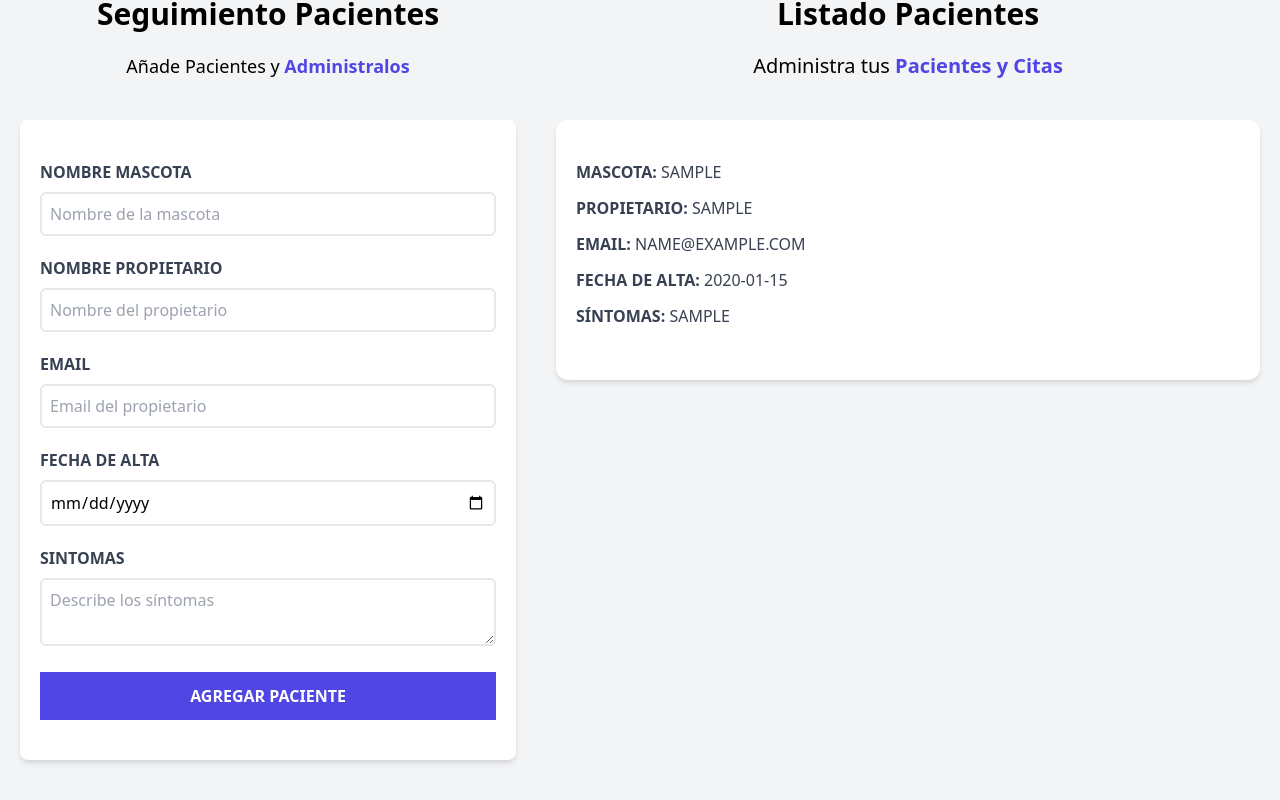
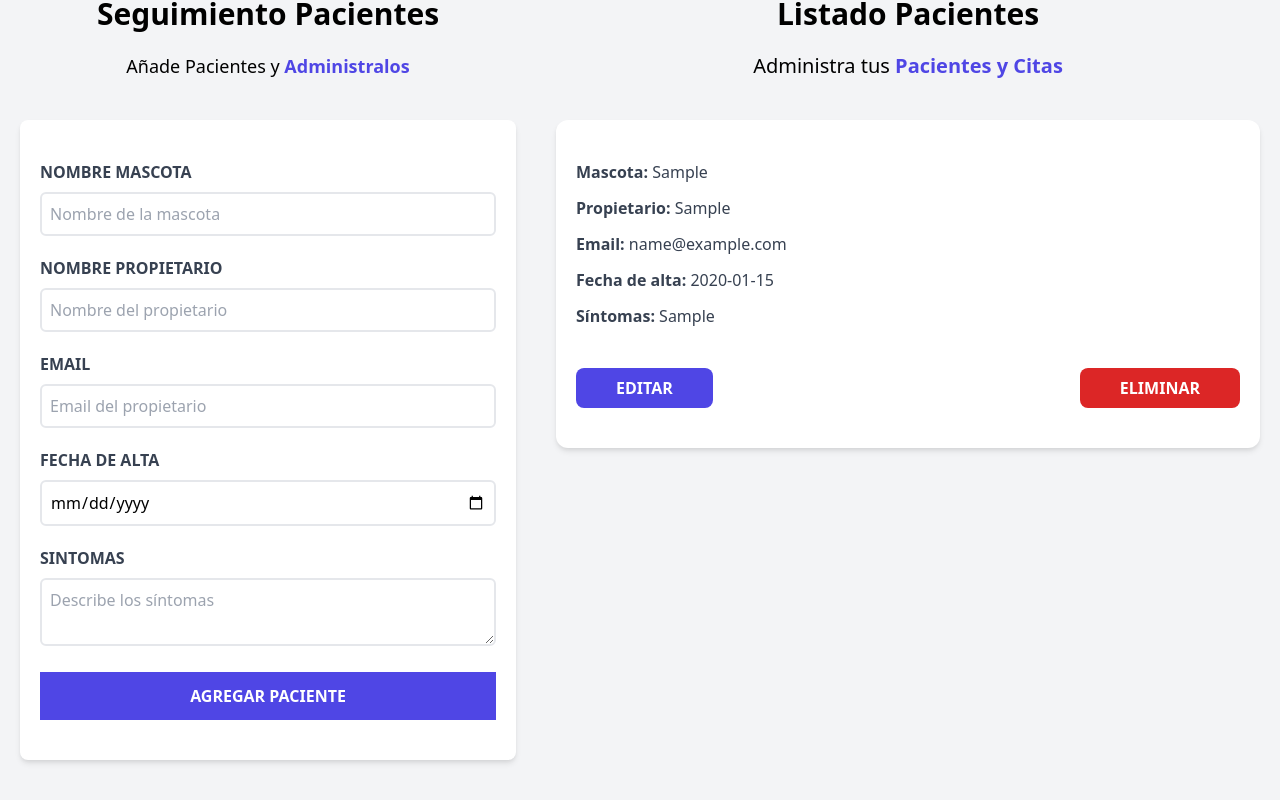
Before and after one commit to y3nar0/citas-veterinaria, a React (Vite) app: page / in a window 1280 px wide. Both pictures are taken after typing "Sample", "Sample", "name@example.com", "2020-01-15", "Sample" into the empty fields and a click on the input "Agregar paciente". Shown: the part 140-940 px from the top of the page. Built offline with nearby package versions, Linux system fonts and the light colour scheme.

Commit message:
boton editar y eliminar, evento en boton eliminar

```diff
--- a/src/App.jsx
+++ b/src/App.jsx
@@ -6,6 +6,7 @@
 function App() {
 
   const [pacientes, setPacientes] = useState([])
+  const [paciente, setPaciente] = useState({})
 
   return (
     <div className="container mx-auto mt-10">
@@ -18,6 +19,7 @@
         />
         <ListadoPacientes
           pacientes={pacientes}
+          setPaciente={setPaciente}
         />
       </div>
     </div>
--- a/src/components/ListadoPacientes.jsx
+++ b/src/components/ListadoPacientes.jsx
@@ -1,8 +1,10 @@
 import Paciente from "./Paciente"
 
-const ListadoPacientes = ({ pacientes }) => {
+const ListadoPacientes = ({ pacientes, setPaciente }) => {
   return (
       <div className="md:w-1/2 lg:w-3/5 md:h-screen overflow-y-scroll">
+        { pacientes && pacientes.length ? (
+          <>
             <h2 className="font-black text-3xl text-center">Listado Pacientes</h2>
             <p className="text-xl mt-5 mb-10 text-center">
               Administra tus {''}
@@ -16,10 +18,22 @@
                 <Paciente
                   key={paciente.id}
                   paciente={paciente}
+                  setPaciente={setPaciente}
                 />
               ))
             }
-
+          </>
+        ) : (
+          <>
+              <h2 className="font-black text-3xl text-center">No hay pacientes</h2>
+              <p className="text-xl mt-5 mb-10 text-center">
+                Comienza agregando pacientes{''}
+                <span className="text-indigo-600 font-bold">
+                  y apareceran aquí
+                </span>
+              </p>
+          </>
+        )}
       </div>
   )
 }
--- a/src/components/Paciente.jsx
+++ b/src/components/Paciente.jsx
@@ -1,38 +1,54 @@
-const Paciente = ({ paciente }) => {
+const Paciente = ({ paciente, setPaciente }) => {
     const {mascota, propietario, email, fecha, sintomas} = paciente
 
   return (
     <div className="mx-5 my-10 bg-white shadow-md px-5 py-10 rounded-xl">
-        <p className="font-bold mb-3 text-gray-700 uppercase">
+        <p className="font-bold mb-3 text-gray-700">
             Mascota: {''}
             <span className="font-normal">
                 {mascota}
             </span>
         </p>
-        <p className="font-bold mb-3 text-gray-700 uppercase">
+        <p className="font-bold mb-3 text-gray-700">
             Propietario: {''}
             <span className="font-normal">
                 {propietario}
             </span>
         </p>
-        <p className="font-bold mb-3 text-gray-700 uppercase">
+        <p className="font-bold mb-3 text-gray-700">
             Email: {''}
             <span className="font-normal">
                 {email}
             </span>
         </p>
-        <p className="font-bold mb-3 text-gray-700 uppercase">
+        <p className="font-bold mb-3 text-gray-700">
             Fecha de alta: {''}
             <span className="font-normal">
                 {fecha}
             </span>
         </p>
-        <p className="font-bold mb-3 text-gray-700 uppercase">
+        <p className="font-bold mb-3 text-gray-700">
             Síntomas: {''}
             <span className="font-normal">
                 {sintomas}
             </span>
         </p>
+
+        <div className="flex justify-between mt-10">
+            <button
+                type="button"
+                className="py-2 px-10 bg-indigo-600 hover:bg-indigo-700 text-white font-bold uppercase rounded-lg"
+                onClick={ () => setPaciente(paciente) }
+            >
+                Editar
+            </button>
+            <button
+                type="button"
+                className="py-2 px-10 bg-red-600 hover:bg-red-700 text-white font-bold uppercase rounded-lg"
+            >
+                Eliminar
+            </button>
+        </div>
     </div>
   )
 }
```
Lines whose indentation alone changed are shown as unchanged.
